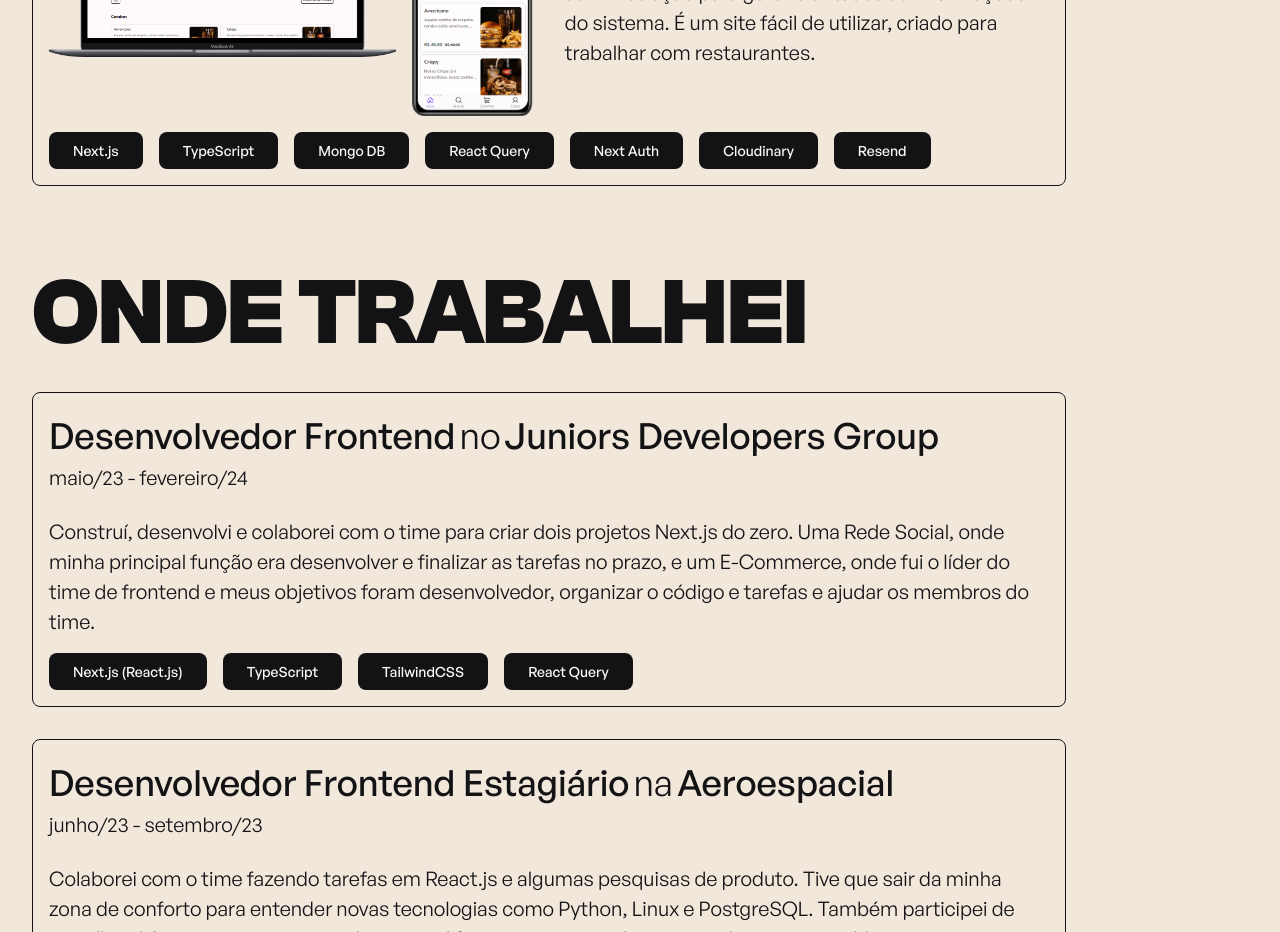
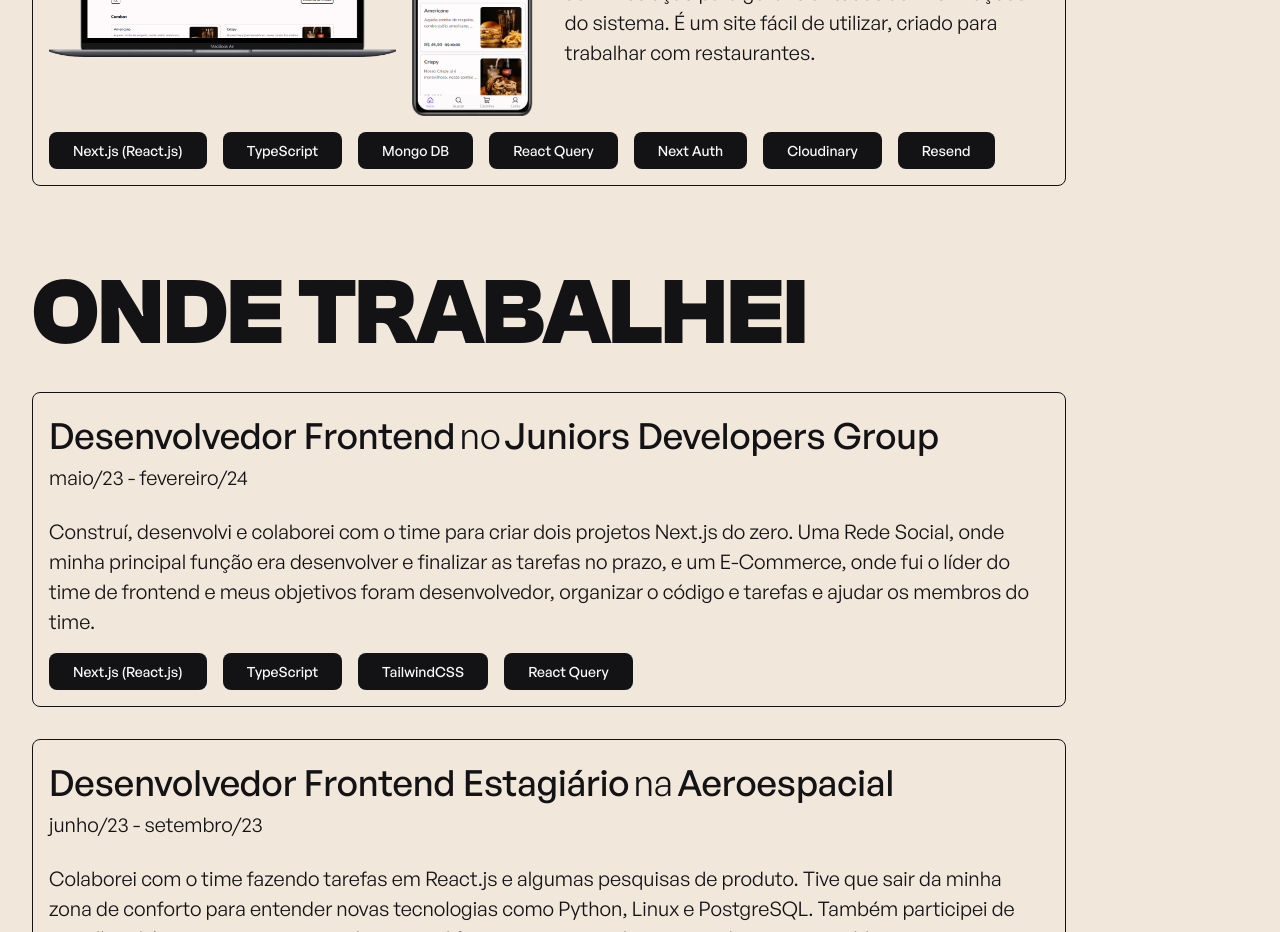
Before and after one commit to matheusbloize/portfolio, a Next.js app: page /br in a window 1280 px wide. Shown: the part 2760-3692 px from the top of the page. Built offline with nearby package versions, Linux system fonts and the light colour scheme.

Commit message:
feat: add more info to project

```diff
--- a/src/components/sections/Projects.tsx
+++ b/src/components/sections/Projects.tsx
@@ -31,7 +31,7 @@ const Projects = ({ lang }: { lang: "en" | "br" }) => {
               : "Math Delivery é um sistema completo de delivery. Com as opções de entrega, retirada e reserva de mesas, além de vir com criação de contas por cargos (clientes, gerente e administrador) e uma área de administração para gerenciar todas as informações do sistema. É um site fácil de utilizar, criado para trabalhar com restaurantes."
           }
           tech={[
-            "Next.js",
+            "Next.js (React.js)",
             "TypeScript",
             "Mongo DB",
             "React Query",
```
